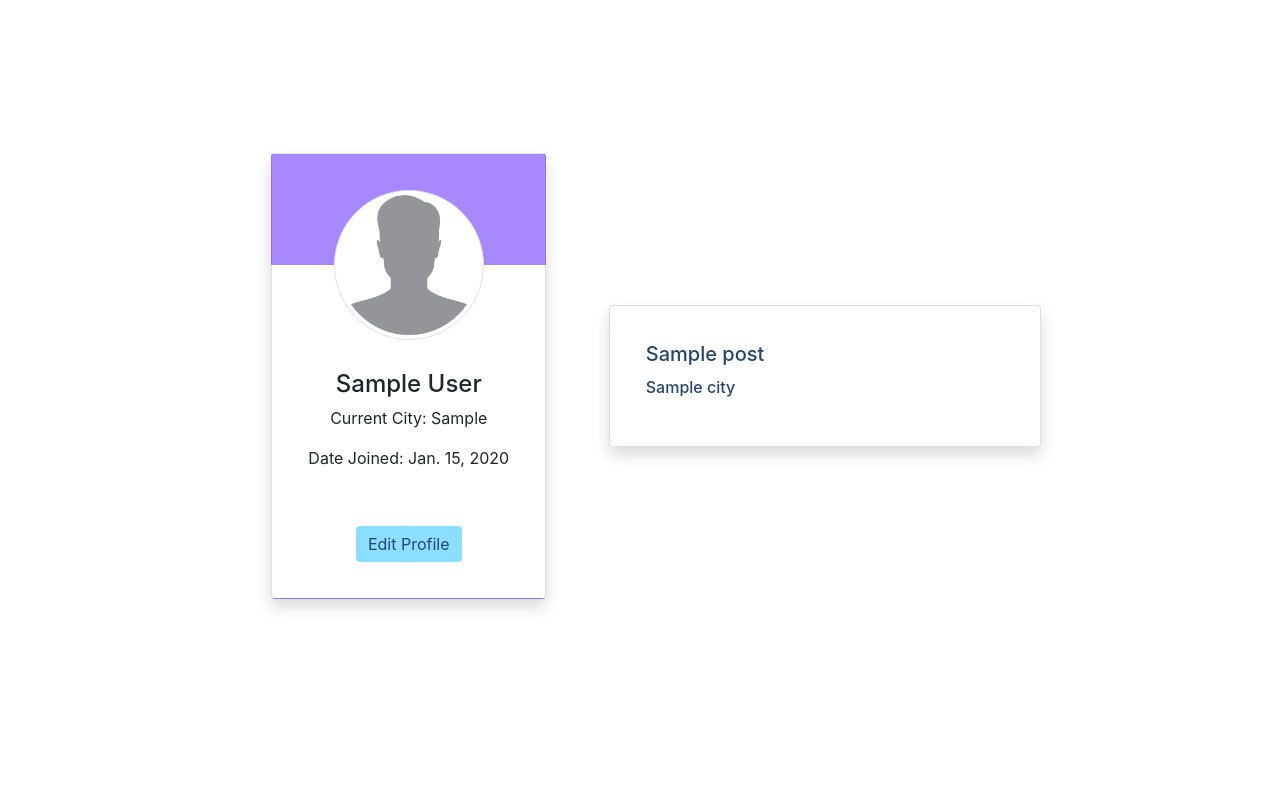
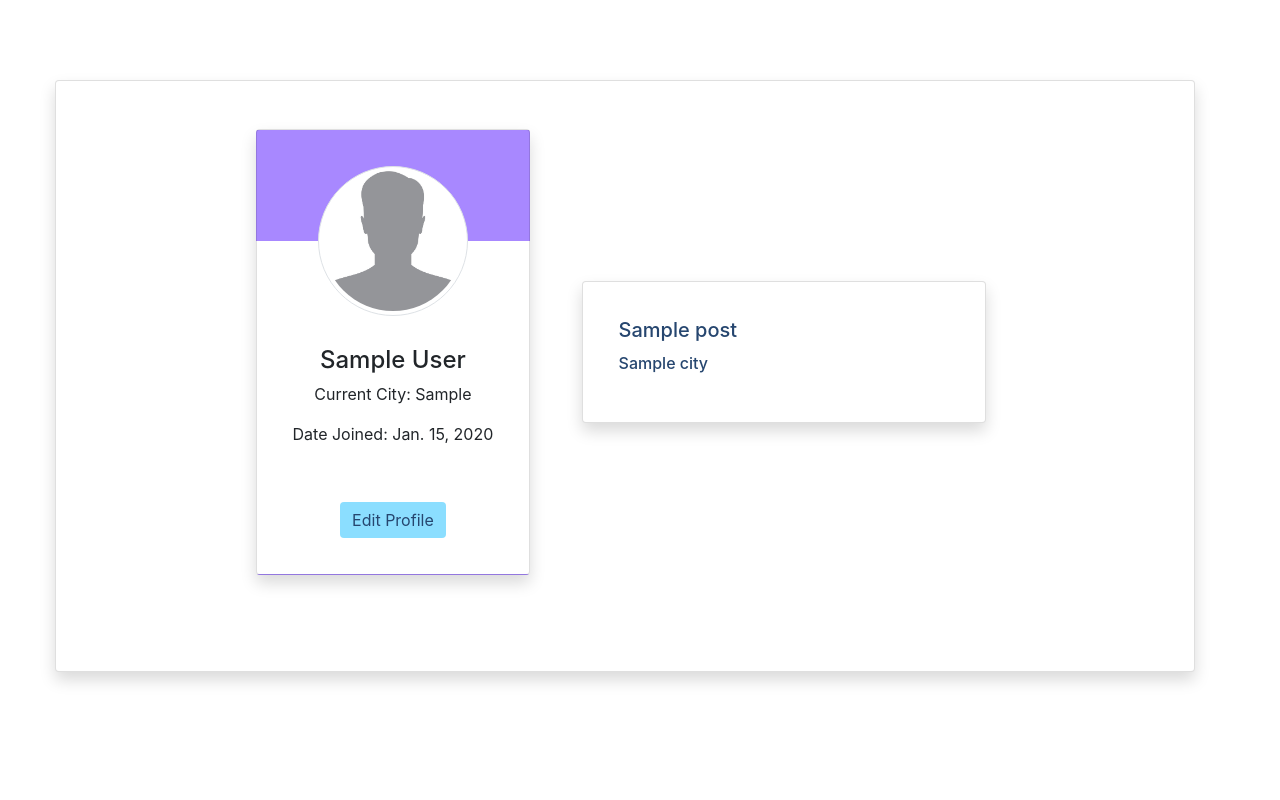
Before and after one commit to ncbentley/wayfarer, a Django app: page /profile/ in a window 1280 px wide. Shown: the part 56-856 px from the top of the page. Run offline with Django 3.2, Linux system fonts and the light colour scheme; a user stored in the database is signed in; tables that the repository leaves empty hold one stand-in row (values such as "Sample post"); some libraries are stand-ins or nearby versions.

Commit message:
adds icons to the profile and wraps profile in a container

```diff
--- a/main_app/templates/registration/profile.html
+++ b/main_app/templates/registration/profile.html
@@ -3,18 +3,23 @@
 {% load crispy_forms_tags %}
 
 {% block content %}
+    <main class="row d-flex justify-content-center align-items-center my-auto w-100">
+        <div class="container">
+            <div class="row card shadow p-5 mb-5 bg-white rounded>
                 <div class="container d-flex justify-content-center align-items-center h-100">
                     <div class="row d-flex justify-content-center align-items-center my-auto w-100">
+                        <!-- user card -->
                         <div class="col-md-4 d-flex justify-content-center text-center my-auto">
                             <div id="profile" class="card shadow p-3 mb-5 bg-white rounded">
                                 <div class="card-body">
-                    <img class="img-thumbnail rounded-circle" src="{% static 'images/avatar.jpg'%}"
-                        alt="Profile Picture">
+                                    <img class="img-thumbnail rounded-circle" src="{% static 'images/avatar.jpg'%}" alt="Profile Picture">
                                     <h4>{{user.full_name}}</h4>
                                     <p>Current City: {{user.current_city}}</p>
                                     <p>Date Joined: {{user.date_joined}} </p>
                                 </div>
                                 <div class="card-body">
+
+                                    <!-- edit profile button -->
                                     <button type="button" class="btn btn-info" data-toggle="modal" data-target="#exampleModal">
                                         Edit Profile
                                     </button>
@@ -22,6 +27,8 @@
                             </div>
                         </div>
 
+                        <!-- display posts -->
+                        <!-- TODO Add cursor: pointer; to style.css for post-link:hover -->
                         <div class="col-md-5 my-auto">
                             {%for post in posts%}
                             <a class="text-decoration-none post-link" href="{% url 'post' post.city.id post.id %}">
@@ -37,9 +44,7 @@
                     </div>
                 </div>
 
-<!-- Edit Form -->
-
-<!-- Modal -->
+                <!-- edit modal -->
                 <div class="modal fade" id="exampleModal" tabindex="-1" role="dialog" aria-labelledby="exampleModalLabel"
                     aria-hidden="true">
                     <div class="modal-dialog">
@@ -51,17 +56,42 @@
                                 </button>
                             </div>
                             <div class="modal-body">
+
+                                <!-- edit Form -->
                                 <form action="{% url 'edit_profile' %}" method="POST">
+
+                                    <div class="container">
+                                        <div class="row">
+
+                                            <!-- icons -->
+                                            <div class="col-1 my-auto icons">
+                                                <!-- username icon -->
+                                                <svg class="bi bi-person-circle my-3" width="1.5em" height="1.5em" viewBox="0 0 16 16" fill="currentColor" xmlns="http://www.w3.org/2000/svg">
+                                                    <path d="M13.468 12.37C12.758 11.226 11.195 10 8 10s-4.757 1.225-5.468 2.37A6.987 6.987 0 0 0 8 15a6.987 6.987 0 0 0 5.468-2.63z"/>
+                                                    <path fill-rule="evenodd" d="M8 9a3 3 0 1 0 0-6 3 3 0 0 0 0 6z"/>
+                                                    <path fill-rule="evenodd" d="M8 1a7 7 0 1 0 0 14A7 7 0 0 0 8 1zM0 8a8 8 0 1 1 16 0A8 8 0 0 1 0 8z"/>
+                                                </svg>
+
+                                                <!-- location icon -->
+                                                <svg class="bi bi-geo-alt mt-5" width="1.5em" height="1.5em" viewBox="0 0 16 16" fill="currentColor" xmlns="http://www.w3.org/2000/svg">
+                                                    <path fill-rule="evenodd" d="M8 16s6-5.686 6-10A6 6 0 0 0 2 6c0 4.314 6 10 6 10zm0-7a3 3 0 1 0 0-6 3 3 0 0 0 0 6z"/>
+                                                </svg>
+                                            </div>
+
+                                            <!-- edit form inputs -->
+                                            <div class="col-sm">
                                                 {% csrf_token %}
                                                 {{ edit_profile_form|crispy }}
-                    <div class="text-center form-sm mt-2">
-                        <button class="btn btn-info">Edit Profile</button>
+                                            </div>
+
                                     </div>
                                 </form>
+
                             </div>
                         </div>
                     </div>
                 </div>
-
-
+            </div>
+        </div>
+    </main>
 {% endblock %}
```
Lines whose indentation alone changed are shown as unchanged.
